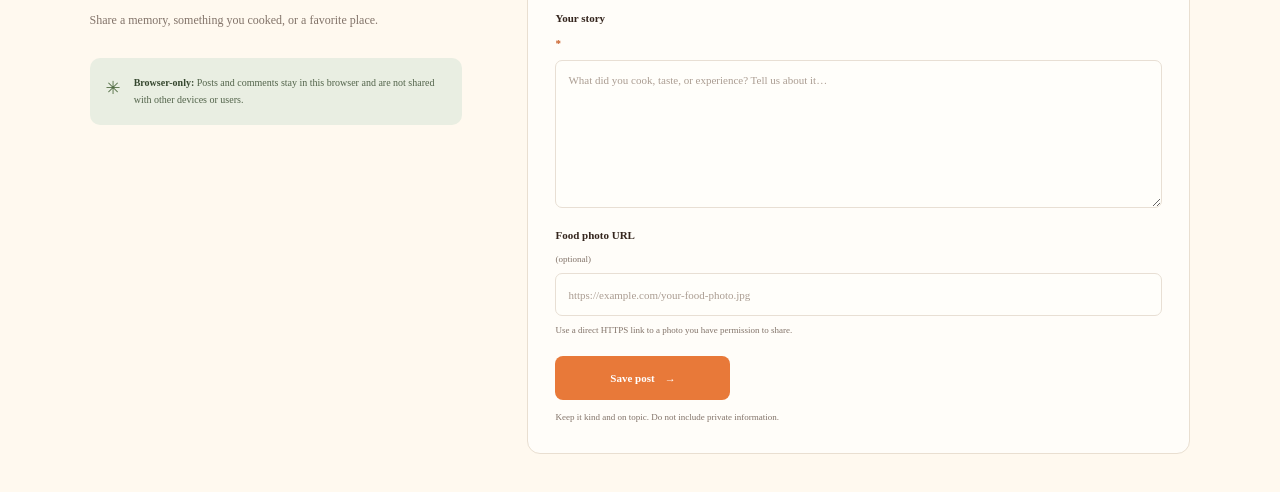
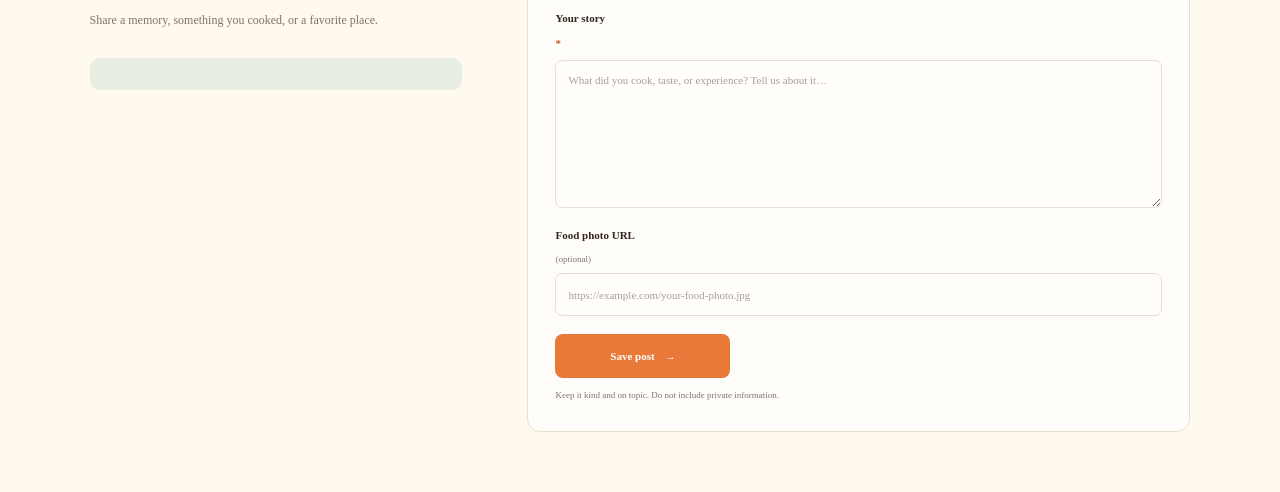
Before and after one commit to REQUINTACHRIST/webdev2_blog-website, a website: page community.html in a window 1280 px wide. Shown: the part 686-1178 px from the top of the page. Drawn offline with Linux system fonts and the light colour scheme.

Commit message:
Initial commit

```diff
--- a/community.html
+++ b/community.html
@@ -22,12 +22,12 @@
       <div class="page-hero-art community-art" aria-hidden="true">🥢<span>♡</span></div>
     </section>
     <section class="section-wrap submit-section" id="share-post">
-      <div class="form-intro"><span class="eyebrow">Pass it around</span><h2>Tell us about<br><em>your food moment.</em></h2><p>Share a memory, something you cooked, or a favorite place.</p><div class="review-note"><span>✳</span><p><strong>Browser-only:</strong> Posts and comments stay in this browser and are not shared with other devices or users.</p></div></div>
+      <div class="form-intro"><span class="eyebrow">Pass it around</span><h2>Tell us about<br><em>your food moment.</em></h2><p>Share a memory, something you cooked, or a favorite place.</p><div class="review-note"></div></div>
       <form class="post-form" id="community-post-form" novalidate>
         <div class="form-status" id="post-submission-status" role="status" aria-live="polite" hidden></div>
         <div class="form-row"><label>Post title <span>*</span><input name="title" type="text" maxlength="100" required placeholder="e.g. Sunday sinigang with my family"></label><label>Your name <span>*</span><input name="author" type="text" maxlength="60" required placeholder="How should we credit you?"></label></div>
         <label>Your story <span>*</span><textarea name="content" rows="7" maxlength="2000" required placeholder="What did you cook, taste, or experience? Tell us about it…"></textarea></label>
-        <label>Food photo URL <span class="optional">(optional)</span><input name="image" type="url" maxlength="2048" placeholder="https://example.com/your-food-photo.jpg"><small>Use a direct HTTPS link to a photo you have permission to share.</small></label>
+        <label>Food photo URL <span class="optional">(optional)</span><input name="image" type="url" maxlength="2048" placeholder="https://example.com/your-food-photo.jpg"></label>
         <button class="button button-orange submit-button" type="submit">Save post <span>→</span></button>
         <p class="form-disclaimer">Keep it kind and on topic. Do not include private information.</p>
       </form>
```
